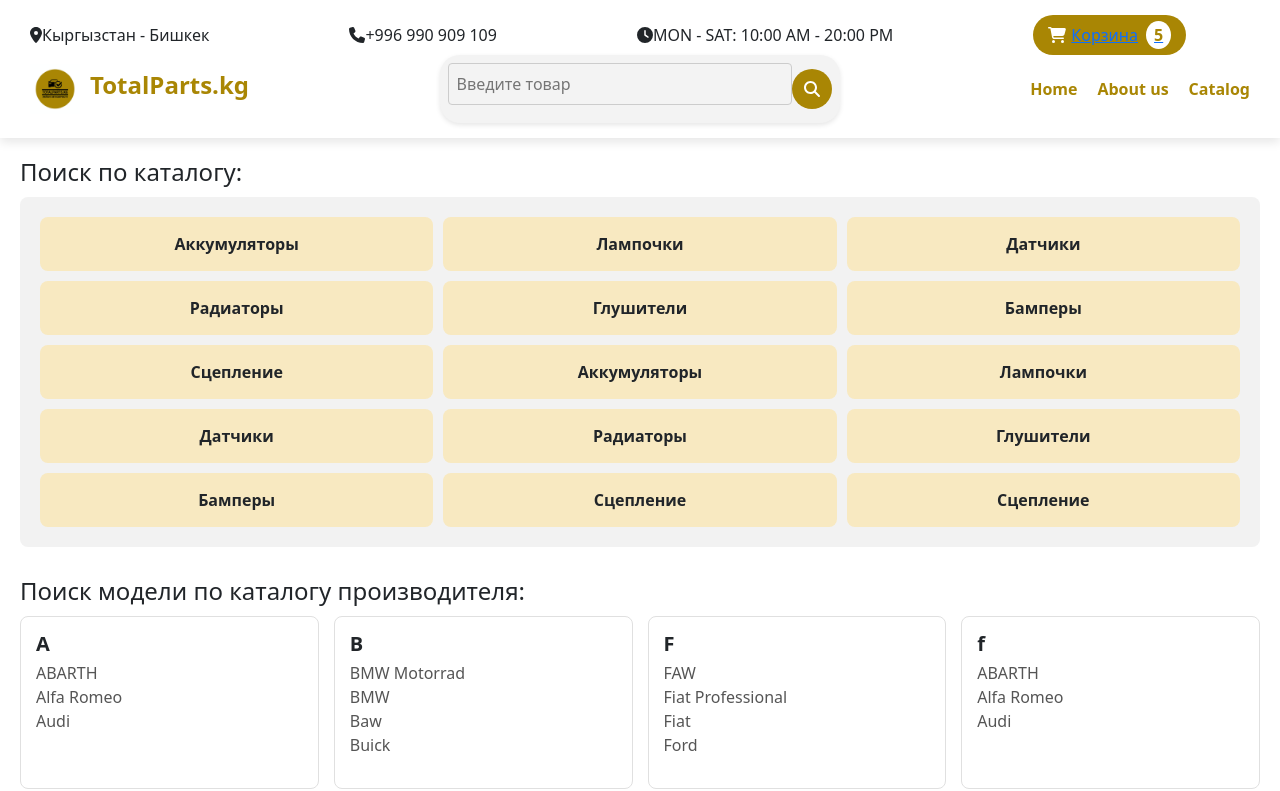
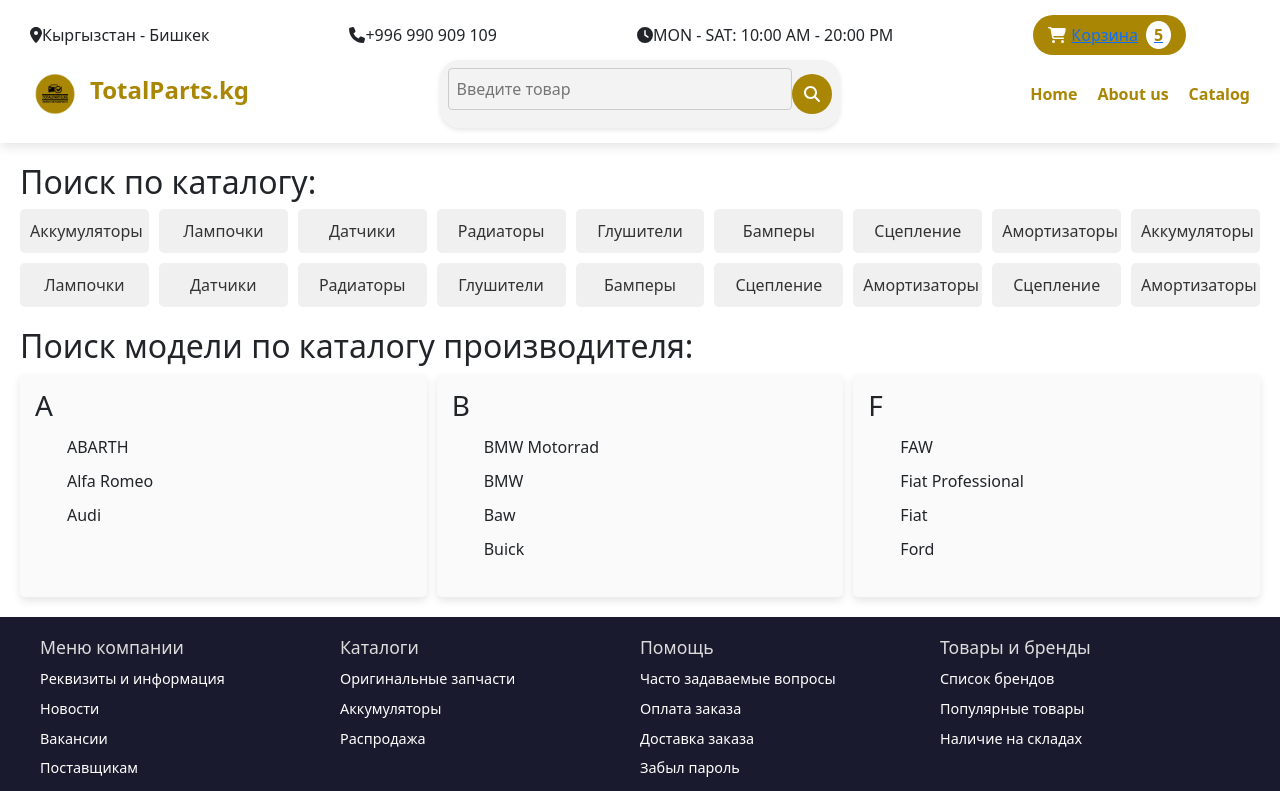
Before and after one commit to ulukbek200/TotalParts, a React (Create React App) app: page /catalog in a window 1280 px wide. Shown: the top 791 px of the page. Built offline with nearby package versions, Linux system fonts and the light colour scheme; the HTML template or start-up script is replaced by a standard one.

Commit message:
Добавлено обновление в проект

```diff
--- a/src/App.js
+++ b/src/App.js
@@ -9,28 +9,30 @@
 import BulbsPage from './pages/BulbsPage';
 import BatteriesPage from './pages/BatteriesPage';
 import Admin from './pages/Admin';
-import CartPage from './pages/CartPage'; // Правильный импорт CartPage
-import CheckoutPage from './pages/CheckoutPage'
+import CartPage from './pages/CartPage';
+import CheckoutPage from './pages/CheckoutPage';
 import CatalogPage from './pages/CatalogPage';
-
+import CategoryPage from './pages/CategoryPage'; // Импортируем CategoryPage
 
 const App = () => {
     return (
         <Router>
             <Header />
+            <main>
                 <Routes>
-            {/* <Route path="/" element={<CartPage />} /> */}
-        <Route path="/checkout" element={<CheckoutPage />} />
                     <Route path="/" element={<HomePage />} />
                     <Route path="/about" element={<AboutPage />} />
                     <Route path="/original-parts" element={<OriginalPartsPage />} />
                     <Route path="/bulbs" element={<BulbsPage />} />
-                <Route path="/batteries" element={<BatteriesPage />} />
+                    <Route path="/аккумуляторы" element={<BatteriesPage />} />
                     <Route path="/admin" element={<Admin />} />
-                <Route path="/cart" element={<CartPage />} /> {/* Добавил маршрут для CartPage */}
+                    <Route path="/cart" element={<CartPage />} />
+                    <Route path="/checkout" element={<CheckoutPage />} />
                     <Route path="/catalog" element={<CatalogPage />} />
+                    <Route path="/catalog/:category" element={<CategoryPage />} />
 
                 </Routes>
+            </main>
             <Footer />
         </Router>
     );
--- a/src/pages/CatalogPage.js
+++ b/src/pages/CatalogPage.js
@@ -1,24 +1,19 @@
 // src/pages/CatalogPage.js
 import React from 'react';
+import { Link } from 'react-router-dom';
 import '../styles/CatalogPage.css';
-
 
 const categories = [
     'Аккумуляторы', 'Лампочки', 'Датчики', 'Радиаторы',
-    'Глушители', 'Бамперы', 'Сцепление','Аккумуляторы', 'Лампочки', 'Датчики', 'Радиаторы',
-    'Глушители', 'Бамперы', 'Сцепление','Сцепление'
+    'Глушители', 'Бамперы', 'Сцепление', 'Амортизаторы',
+    'Аккумуляторы', 'Лампочки', 'Датчики', 'Радиаторы',
+    'Глушители', 'Бамперы', 'Сцепление', 'Амортизаторы', 'Сцепление', 'Амортизаторы'
 ];
 
 const manufacturers = [
     { letter: 'A', brands: ['ABARTH', 'Alfa Romeo', 'Audi'] },
     { letter: 'B', brands: ['BMW Motorrad', 'BMW', 'Baw', 'Buick'] },
-    { letter: 'F', brands: ['FAW', 'Fiat Professional', 'Fiat', 'Ford'] },
-    { letter: 'f', brands: ['ABARTH', 'Alfa Romeo', 'Audi'] },
-    { letter: 'j', brands: ['BMW Motorrad', 'BMW', 'Baw', 'Buick'] },
-    { letter: 'e', brands: ['FAW', 'Fiat Professional', 'Fiat', 'Ford'] },
-    { letter: 'j', brands: ['BMW Motorrad', 'BMW', 'Baw', 'Buick'] },
-    { letter: 'e', brands: ['FAW', 'Fiat Professional', 'Fiat', 'Ford'] },
-    // Добавьте остальные бренды по аналогии
+    { letter: 'F', brands: ['FAW', 'Fiat Professional', 'Fiat', 'Ford'] }
 ];
 
 const CatalogPage = () => {
@@ -27,9 +22,13 @@
             <h2>Поиск по каталогу:</h2>
             <div className="category-grid">
                 {categories.map((category, index) => (
-                    <div key={index} className="category-item">
+                    <Link
+                        to={`/catalog/${category.toLowerCase()}`}
+                        key={index}
+                        className="category-item"
+                    >
                         {category}
-                    </div>
+                    </Link>
                 ))}
             </div>
 
@@ -40,7 +39,9 @@
                         <h3>{manufacturer.letter}</h3>
                         <ul>
                             {manufacturer.brands.map((brand, brandIndex) => (
-                                <li key={brandIndex}>{brand}</li>
+                                <li key={brandIndex} className="brand-item">
+                                    {brand}
+                                </li>
                             ))}
                         </ul>
                     </div>
--- /dev/null
+++ b/src/pages/CategoryPage.js
@@ -0,0 +1,19 @@
+// src/pages/CategoryPage.js
+import React from 'react';
+import { useParams } from 'react-router-dom';
+import BatteriesPage from './BatteriesPage';
+// Импорт других страниц категорий
+
+const CategoryPage = () => {
+    const { category } = useParams();
+
+    switch (category) {
+        case 'аккумуляторы':
+            return <BatteriesPage />;
+        // Добавь другие категории
+        default:
+            return <div>Категория не найдена</div>;
+    }
+};
+
+export default CategoryPage;
--- a/src/styles/CatalogPage.css
+++ b/src/styles/CatalogPage.css
@@ -1,58 +1,50 @@
-/* src/pages/CatalogPage.css */
-
+/* styles/CatalogPage.css */
 .catalog-page {
     padding: 20px;
 }
 
-h2 {
-    font-size: 24px;
-    margin-bottom: 10px;
-}
-
 .category-grid {
     display: grid;
-    grid-template-columns: repeat(3, 1fr);
+    grid-template-columns: repeat(auto-fit, minmax(120px, 1fr));
     gap: 10px;
-    padding: 20px;
-    background-color: #f2f2f2;
-    border-radius: 8px;
-    margin-bottom: 30px;
+    margin-bottom: 20px;
 }
 
 .category-item {
-    background-color: #f8e9c1;
-    padding: 15px;
+    display: inline-block;
+    padding: 10px;
     text-align: center;
-    border-radius: 8px;
-    font-weight: bold;
+    background-color: #f0f0f0;
+    border-radius: 5px;
+    text-decoration: none;
+    color: #333;
+    transition: transform 0.2s, background-color 0.2s;
+}
+
+.category-item:hover {
+    background-color: #d1d1d1;
+    transform: scale(1.05);
 }
 
 .manufacturer-grid {
     display: grid;
-    grid-template-columns: repeat(4, 1fr);
-    gap: 15px;
+    grid-template-columns: repeat(auto-fit, minmax(150px, 1fr));
+    gap: 10px;
 }
 
 .manufacturer-item {
-    background-color: #ffffff;
+    background-color: #fafafa;
     padding: 15px;
-    border: 1px solid #e0e0e0;
-    border-radius: 8px;
+    border-radius: 5px;
+    box-shadow: 0px 4px 8px rgba(0, 0, 0, 0.1);
 }
 
-.manufacturer-item h3 {
-    margin: 0;
-    font-size: 20px;
-    font-weight: bold;
+.brand-item {
+    list-style-type: none;
+    padding: 5px 0;
+    transition: color 0.2s;
 }
 
-.manufacturer-item ul {
-    list-style-type: none;
-    padding: 0;
-    margin-top: 5px;
-}
-
-.manufacturer-item li {
-    font-size: 16px;
+.brand-item:hover {
     color: #555;
 }
--- a/src/styles/Header.css
+++ b/src/styles/Header.css
@@ -5,11 +5,22 @@
     box-shadow: 0 4px 10px rgba(0, 0, 0, 0.1); /* Тень для отделения */
   }
 
-  .header-content {
+  /* .header-content {
     display: flex;
     justify-content: space-between;
     align-items: center;
-  }
+  } */
+
+  /* styles/Header.css */
+.header-content {
+  display: flex;
+  align-items: center;
+  justify-content: space-between;
+  padding: 0px;
+  margin-top: 5px; /* Отступ сверху для опускания блока */
+  /* другие стили */
+}
+
 
   .logo-section {
     display: flex;
```
Lines whose indentation alone changed are shown as unchanged.
